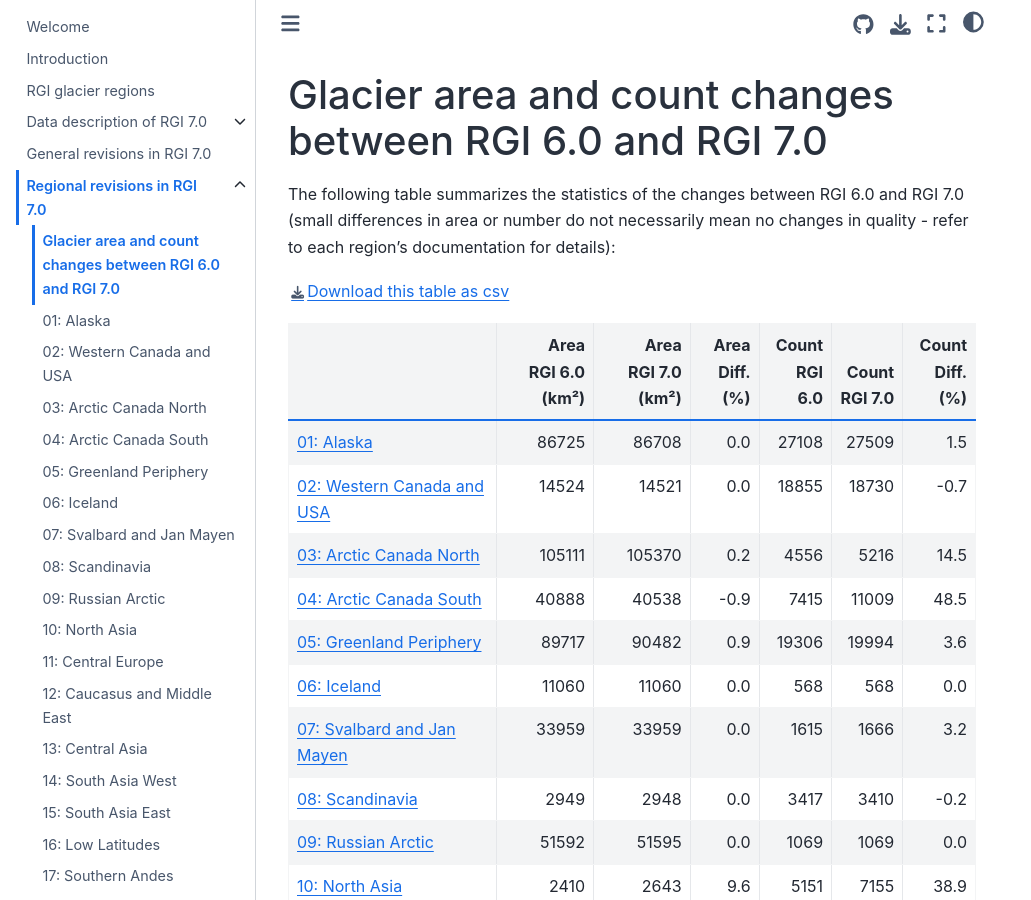
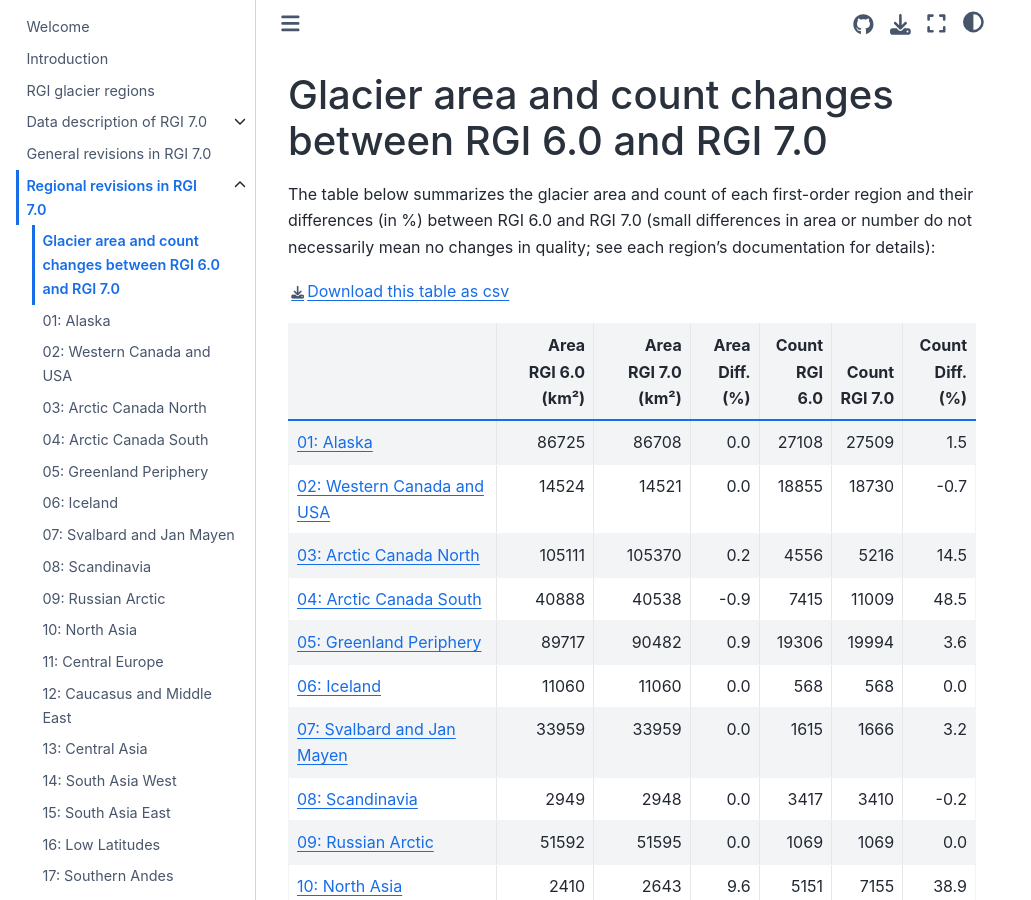
Before and after one commit to GLIMS-RGI/rgi_user_guide, a Jupyter Book: the page built from docs/regions/overview.md, in a window 1280 px wide and 900 px high. Shown: the whole window, without its empty margins (0-1031 px from the left). Built offline with Jupyter Book 1.0.4 settings and Sphinx 7.4.7 and the Sphinx Book theme 1.1.4, drawn with Linux system fonts in a browser that asks for light colours.

Commit message:
Update overview.md (#77)
a bit more precise formulation

```diff
--- a/docs/regions/overview.md
+++ b/docs/regions/overview.md
@@ -1,6 +1,6 @@
 # Glacier area and count changes between RGI 6.0 and RGI 7.0
 
-The following table summarizes the statistics of the changes between RGI 6.0 and RGI 7.0 (small differences in area or number do not necessarily mean no changes in quality - refer to each region's documentation for details):
+The table below summarizes the glacier area and count of each first-order region and their differences (in %) between RGI 6.0 and RGI 7.0 (small differences in area or number do not necessarily mean no changes in quality; see each region's documentation for details):
 
 [Download this table as csv](../appendix/RGI2000-v7.0-G-comparison-rgi6.csv)
 
```
